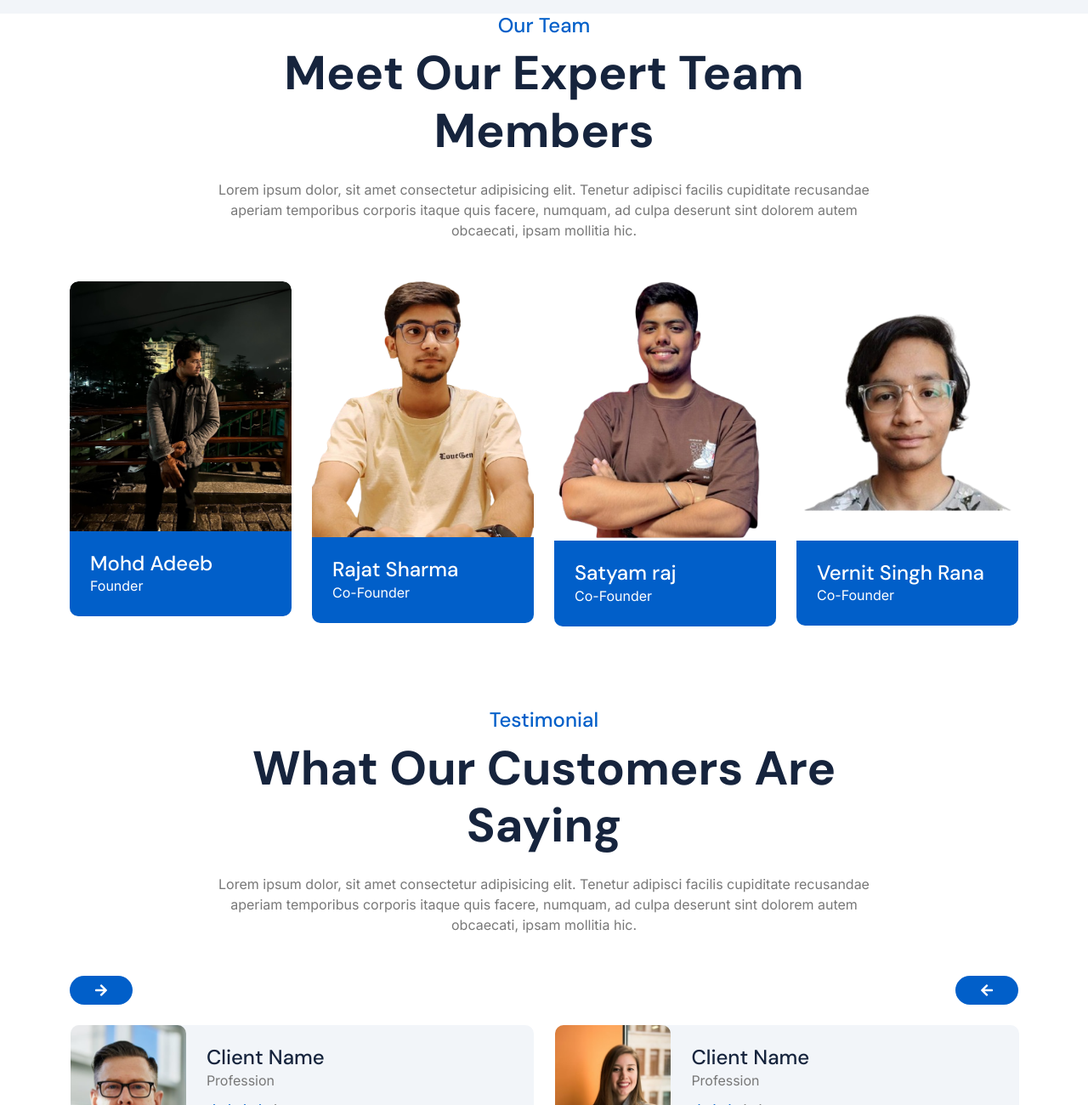
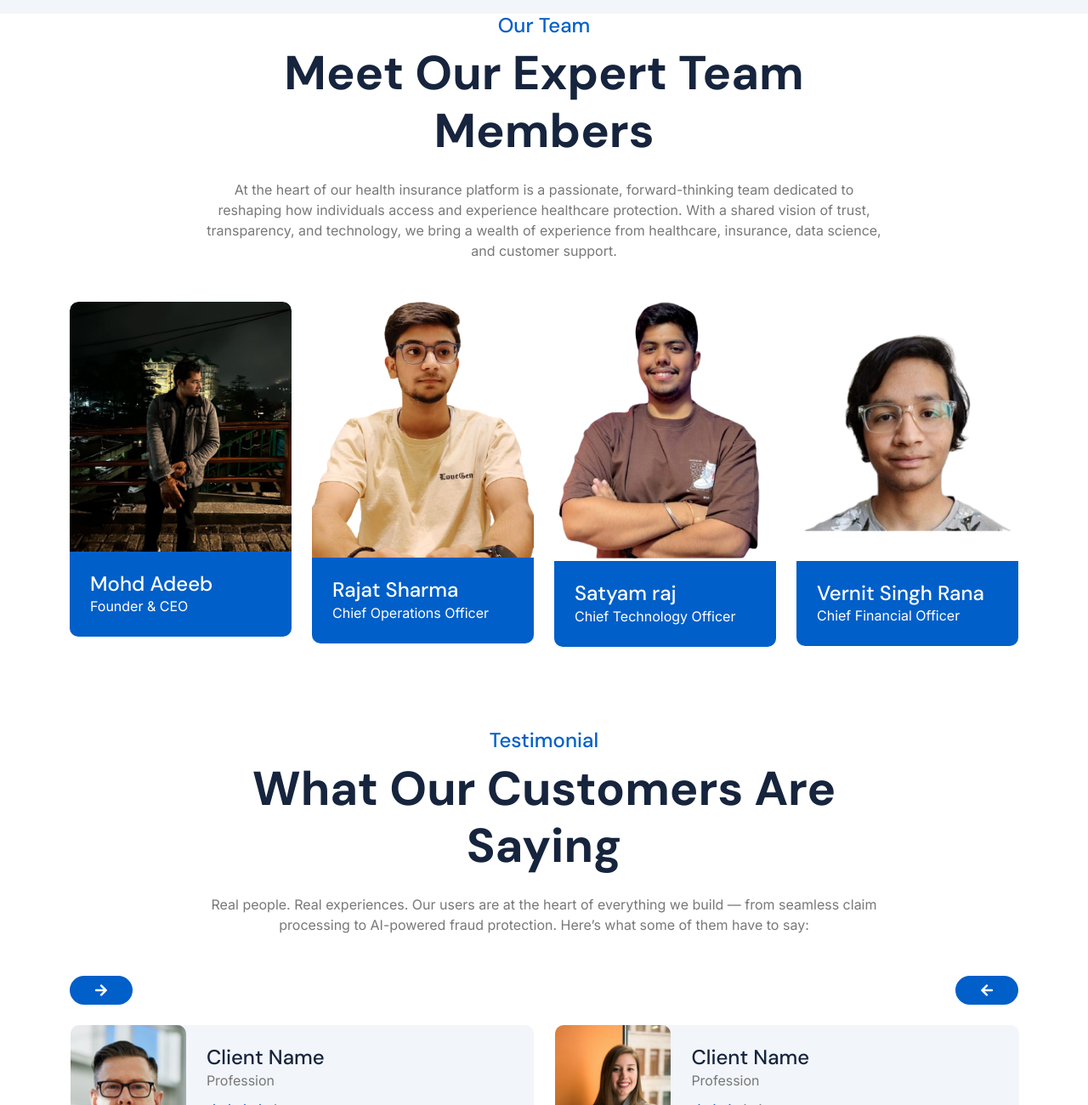
Before and after one commit to Satyam30raj/Insurance, a plain HTML site: page index.html in a window 1280 px wide. Shown: the part 4087-5387 px from the top of the page at 85% size. Drawn offline with nearby package versions, Linux system fonts and the light colour scheme.

Commit message:
Update index.html

```diff
--- a/index.html
+++ b/index.html
@@ -496,8 +496,7 @@
                 <div class="text-center mx-auto pb-5 wow fadeInUp" data-wow-delay="0.2s" style="max-width: 800px;">
                     <h4 class="text-primary">Our Team</h4>
                     <h1 class="display-4 mb-4">Meet Our Expert Team Members</h1>
-                    <p class="mb-0">Lorem ipsum dolor, sit amet consectetur adipisicing elit. Tenetur adipisci facilis cupiditate recusandae aperiam temporibus corporis itaque quis facere, numquam, ad culpa deserunt sint dolorem autem obcaecati, ipsam mollitia hic.
-                    </p>
+                    <p class="mb-0">At the heart of our health insurance platform is a passionate, forward-thinking team dedicated to reshaping how individuals access and experience healthcare protection. With a shared vision of trust, transparency, and technology, we bring a wealth of experience from healthcare, insurance, data science, and customer support.</p>
                 </div>
                 <div class="row g-4">
                     <div class="col-md-6 col-lg-6 col-xl-3 wow fadeInUp" data-wow-delay="0.2s">
@@ -513,7 +512,7 @@
                             </div>
                             <div class="team-title p-4">
                                 <h4 class="mb-0">Mohd Adeeb</h4>
-                                <p class="mb-0">Founder</p>
+                                <p class="mb-0">Founder & CEO</p>
                             </div>
                         </div>
                     </div>
@@ -530,7 +529,7 @@
                             </div>
                             <div class="team-title p-4">
                                 <h4 class="mb-0">Rajat Sharma</h4>
-                                <p class="mb-0">Co-Founder</p>
+                                <p class="mb-0">Chief Operations Officer</p>
                             </div>
                         </div>
                     </div>
@@ -547,7 +546,7 @@
                             </div>
                             <div class="team-title p-4">
                                 <h4 class="mb-0">Satyam raj</h4>
-                                <p class="mb-0">Co-Founder</p>
+                                <p class="mb-0">Chief Technology Officer</p>
                             </div>
                         </div>
                     </div>
@@ -564,7 +563,7 @@
                             </div>
                             <div class="team-title p-4">
                                 <h4 class="mb-0">Vernit Singh Rana</h4>
-                                <p class="mb-0">Co-Founder</p>
+                                <p class="mb-0">Chief Financial Officer</p>
                             </div>
                         </div>
                     </div>
@@ -579,8 +578,7 @@
                 <div class="text-center mx-auto pb-5 wow fadeInUp" data-wow-delay="0.2s" style="max-width: 800px;">
                     <h4 class="text-primary">Testimonial</h4>
                     <h1 class="display-4 mb-4">What Our Customers Are Saying</h1>
-                    <p class="mb-0">Lorem ipsum dolor, sit amet consectetur adipisicing elit. Tenetur adipisci facilis cupiditate recusandae aperiam temporibus corporis itaque quis facere, numquam, ad culpa deserunt sint dolorem autem obcaecati, ipsam mollitia hic.
-                    </p>
+                    <p class="mb-0">Real people. Real experiences. Our users are at the heart of everything we build — from seamless claim processing to AI-powered fraud protection. Here’s what some of them have to say: </p>
                 </div>
                 <div class="owl-carousel testimonial-carousel wow fadeInUp" data-wow-delay="0.2s">
                     <div class="testimonial-item bg-light rounded">
```
